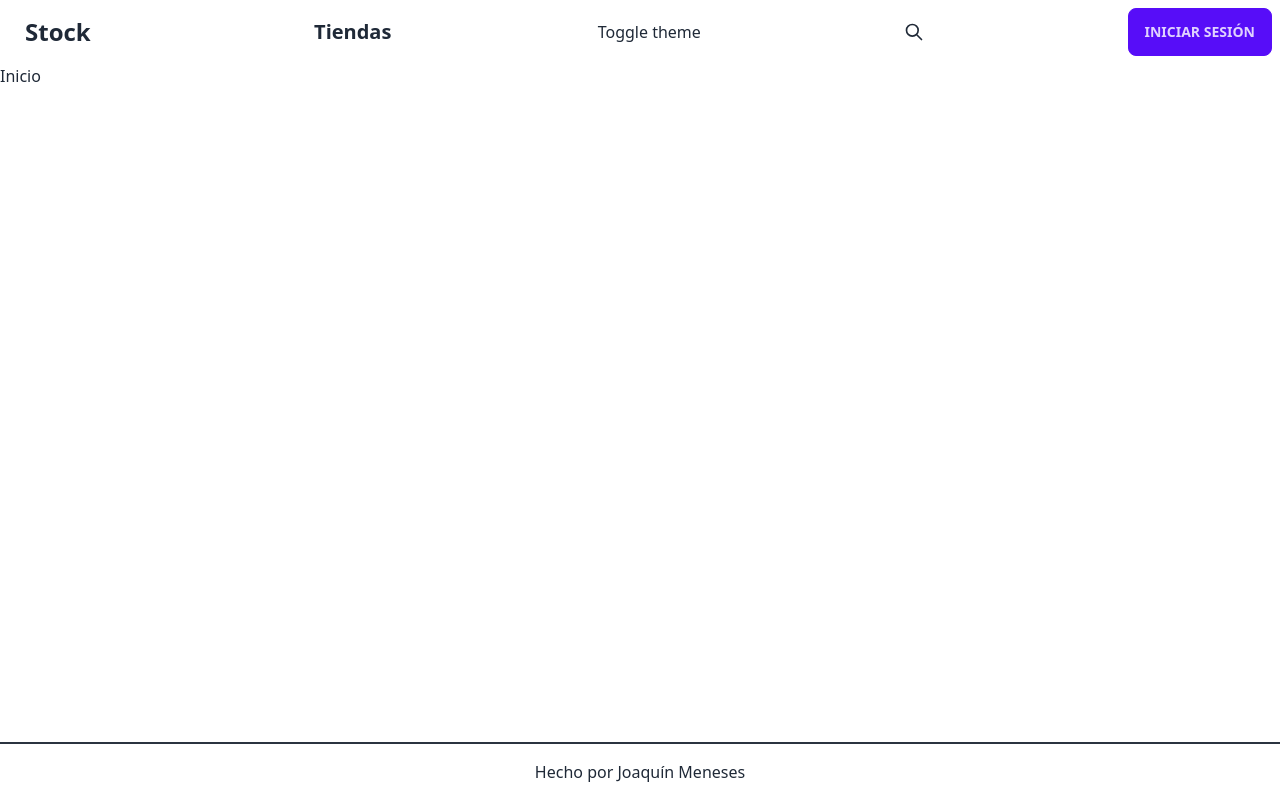
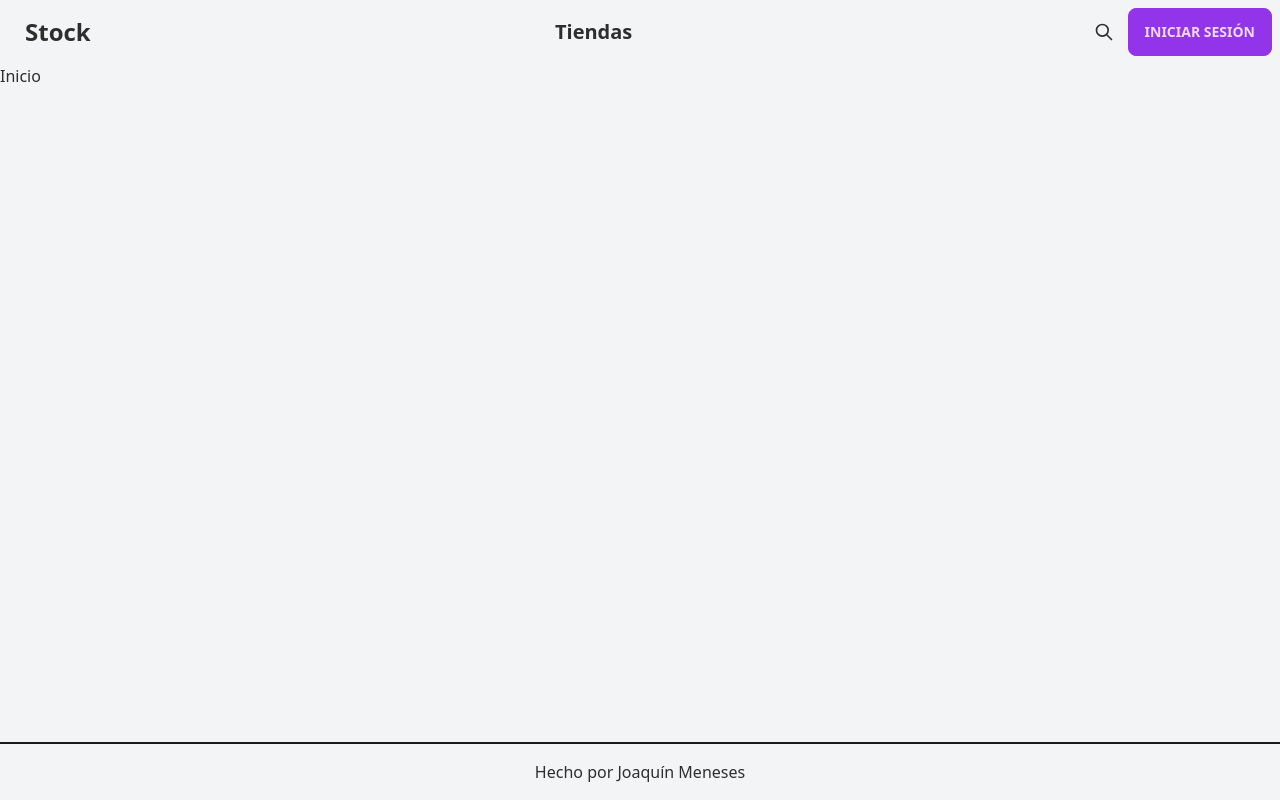
Before and after one commit to JoaquinMeneses/Stock-Front, a Next.js app: page / in a window 1280 px wide. Built offline with nearby package versions, Linux system fonts and the light colour scheme.

Commit message:
Delete toggle theme mode

```diff
--- a/app/layout.tsx
+++ b/app/layout.tsx
@@ -1,10 +1,13 @@
-"use client";
 import "./globals.css";
 import { Inter } from "next/font/google";
-import Head from "@/components/Head";
 import NavBar from "@/components/NavBar";
 import Footer from "@/components/Footer";
-import useStore from "@/store/store";
+
+import type { Metadata } from "next";
+export const metadata: Metadata = {
+  title: "Stock",
+  description: "Gestion de stock",
+};
 
 const inter = Inter({ subsets: ["latin"] });
 
@@ -13,12 +16,9 @@ export default function RootLayout({
 }: {
   children: React.ReactNode;
 }) {
-  const { theme } = useStore();
-
   return (
     <>
-      <Head />
-      <html lang="es" className="h-screen" data-theme={theme}>
+      <html lang="es" className="h-screen">
         <body className="flex flex-col h-full">
           <NavBar />
           <main className="flex-grow">{children}</main>
--- a/components/Head.tsx
+++ /dev/null
@@ -1,17 +0,0 @@
-import React from "react";
-
-const Head = () => {
-  const metadata = {
-    title: "Stock",
-    description: "Gestion de stock",
-  };
-
-  return (
-    <head>
-      <title>{metadata.title}</title>
-      <meta name="description" content={metadata.description} />
-    </head>
-  );
-};
-
-export default Head;
--- a/components/Menu.tsx
+++ b/components/Menu.tsx
@@ -1,8 +1,5 @@
-"use client"
 import Profile from "./Profile";
 import Auth from "./Auth";
-
-import useStore from "@/store/store";
 
 const user = true;
 
@@ -28,12 +25,8 @@ const Menu = () => {
     );
   };
 
-  const { theme, setTheme } = useStore();
-  console.log(theme)
-
   return (
-    <>
-      <button onClick={setTheme}>Toggle theme</button>
+    <div>
       <div className="btn btn-ghost btn-circle">
         <svg
           xmlns="http://www.w3.org/2000/svg"
@@ -58,7 +51,7 @@ const Menu = () => {
       ) : (
         <Auth />
       )}
-    </>
+    </div>
   );
 };
 
--- a/store/store.tsx
+++ /dev/null
@@ -1,20 +0,0 @@
-
-import { create } from "zustand";
-
-type Store = {
-  theme: string;
-  setTheme: () => void;
-};
-
-const useStore = create<Store>((set) => ({
-  theme: localStorage.getItem("theme") || "light",
-  setTheme: () => {
-    set((state) => {
-      const newTheme = state.theme === "light" ? "dark" : "light";
-      localStorage.setItem("theme", newTheme);
-      return { theme: newTheme };
-    });
-  },
-}));
-
-export default useStore;
```
